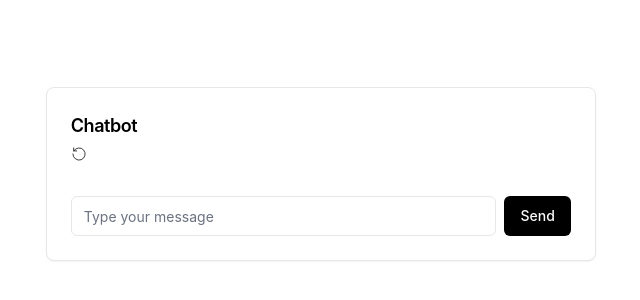
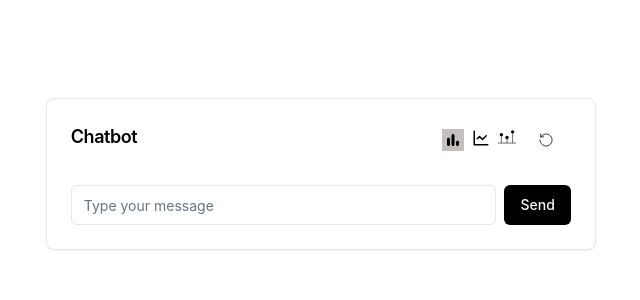
Before and after one commit to annshiv/chat-chart, a React (Create React App) app: page / in a window 1280 px wide. Shown: the part 202-502 px from the top of the page, without its empty margins (423-1063 px from the left). Built offline with nearby package versions, Linux system fonts and the light colour scheme.

Commit message:
fix(icon): Added icons

```diff
--- a/src/App.css
+++ b/src/App.css
@@ -16,6 +16,31 @@ body {
   border: 1px solid #e5e7eb;
   min-width: 250px;
   margin: 0 auto;
+}
+
+.icons {
+  display: flex;
+  width: 30%;
+  justify-content: space-around;
+}
+
+.icon-chart {
+  display: flex;
+  flex-direction: row;
+  justify-content: space-between;
+}
+
+.icon {
+  margin: 0 7%;
+}
+
+.reset-icon {
+  margin: 0 7% 0 45%;
+}
+
+.selected {
+  background: #c4c0c0;
+  padding: 2px;
 }
 
 .message-div {
@@ -52,9 +77,11 @@ p {
     flex-direction: column-reverse;
     margin: 1.5rem 1rem;
   }
-  .message-div{
-    height:480px;
+
+  .message-div {
+    height: 480px;
   }
+
   .chatbot {
     display: flex;
     flex-direction: column;
--- a/src/Chatbot.tsx
+++ b/src/Chatbot.tsx
@@ -13,13 +13,12 @@ interface IChatBot {
 
 const initialChatMessage = [{ user: false, text: 'Hi, how can I help you today?' }];
 
-
-
 const Chatbot = (props: IChatBot) => {
   const { showChart, setShowChart } = props;
   const [message, setMessage] = useState('');
   const [chatMessages, setChatMessages] = useState<Message[]>([{ user: false, text: '' }]);
   const [firstMessageSent, setFirstMessageSent] = useState(false);
+  const [selectedIcon, setSelectedIcon] = useState('bar');
 
   const chatContainerRef = useRef<HTMLDivElement>(null);
 
@@ -35,16 +34,16 @@ const Chatbot = (props: IChatBot) => {
     setChatMessages([...chatMessages, newUserMessage, aiResponse]);
     setMessage('');
 
-    const onReset = () => {
-      console.log('hitting');
-      setChatMessages(initialChatMessage);
-      setMessage('');
-    };
-
     if (!firstMessageSent) {
       setShowChart(true);
       setFirstMessageSent(true);
     }
+  };
+
+  const onReset = () => {
+    console.log('hitting');
+    setChatMessages(initialChatMessage);
+    setMessage('');
   };
 
   useEffect(() => {
@@ -55,11 +54,67 @@ const Chatbot = (props: IChatBot) => {
 
   return (
     <div className="chatbot">
-      <div className="chatbot-box" style={{ width: showChart ? '100%' : '550px', maxWidth:  showChart ? '350px' : "550px", height: showChart ? '85%' : "25%" }}>
+      <div
+        className="chatbot-box"
+        style={{
+          width: showChart ? '100%' : '550px',
+          maxWidth: showChart ? '350px' : '550px',
+          height: showChart ? '85%' : '25%'
+        }}>
         {/* Heading */}
-        <div className="flex flex-col space-y-1.5 pb-6">
-          <h2 className="font-semibold text-lg tracking-tight">Chatbot</h2>
-          <button onClick={() => onReset()}>
+        <div className="icon-chart flex flex-col space-y-1.5 pb-6">
+          <div>
+            <h2 className="font-semibold text-lg tracking-tight">Chatbot</h2>
+          </div>
+          <div className="icons flex space-x-2">
+          <div className='icon-chart'>
+            <div
+              className={`icon ${selectedIcon === 'bar' ? 'selected' : ''}`}
+              onClick={() => setSelectedIcon('bar')}>
+              <svg xmlns="http://www.w3.org/2000/svg" width="18" height="18" viewBox="0 0 24 24">
+                <path
+                  fill="currentColor"
+                  d="M6 20c1.1 0 2-.9 2-2v-7c0-1.1-.9-2-2-2s-2 .9-2 2v7c0 1.1.9 2 2 2m10-5v3c0 1.1.9 2 2 2s2-.9 2-2v-3c0-1.1-.9-2-2-2s-2 .9-2 2m-4 5c1.1 0 2-.9 2-2V6c0-1.1-.9-2-2-2s-2 .9-2 2v12c0 1.1.9 2 2 2"
+                />
+              </svg>
+            </div>
+            <div
+              className={`icon ${selectedIcon === 'line' ? 'selected' : ''}`}
+              onClick={() => setSelectedIcon('line')}>
+              <svg xmlns="http://www.w3.org/2000/svg" width="18" height="18" viewBox="0 0 24 24">
+                <g
+                  fill="none"
+                  stroke="currentColor"
+                  strokeLinecap="round"
+                  strokeLinejoin="round"
+                  strokeWidth="2">
+                  <path d="M3 3v18h18" />
+                  <path d="m19 9l-5 5l-4-4l-3 3" />
+                </g>
+              </svg>
+            </div>
+            <div
+              className={`icon ${selectedIcon === 'lollipop' ? 'selected' : ''}`}
+              onClick={() => setSelectedIcon('lollipop')}>
+              <svg
+                xmlns="http://www.w3.org/2000/svg"
+                viewBox="0 0 64 64"
+                width="18"
+                height="18"
+                fill="currentColor">
+                <line x1="12" y1="20" x2="12" y2="50" stroke="black" strokeWidth="2" />
+                <line x1="32" y1="30" x2="32" y2="50" stroke="black" strokeWidth="2" />
+                <line x1="52" y1="10" x2="52" y2="50" stroke="black" strokeWidth="2" />
+
+                <circle cx="12" cy="20" r="6" fill="black" />
+                <circle cx="32" cy="30" r="6" fill="black" />
+                <circle cx="52" cy="10" r="6" fill="black" />
+
+                <line x1="0" y1="50" x2="64" y2="50" stroke="black" strokeWidth="2" />
+              </svg>
+            </div>
+            </div>
+            <button className='reset-icon' onClick={() => onReset()}>
             <svg
               xmlns="http://www.w3.org/2000/svg"
               width="1em"
@@ -76,6 +131,8 @@ const Chatbot = (props: IChatBot) => {
               </g>
             </svg>
           </button>
+          </div>
+
         </div>
 
         {/* Chat Container */}
@@ -144,6 +201,7 @@ const Chatbot = (props: IChatBot) => {
         </div>
       </div>
     </div>
+
   );
 };
 
```
